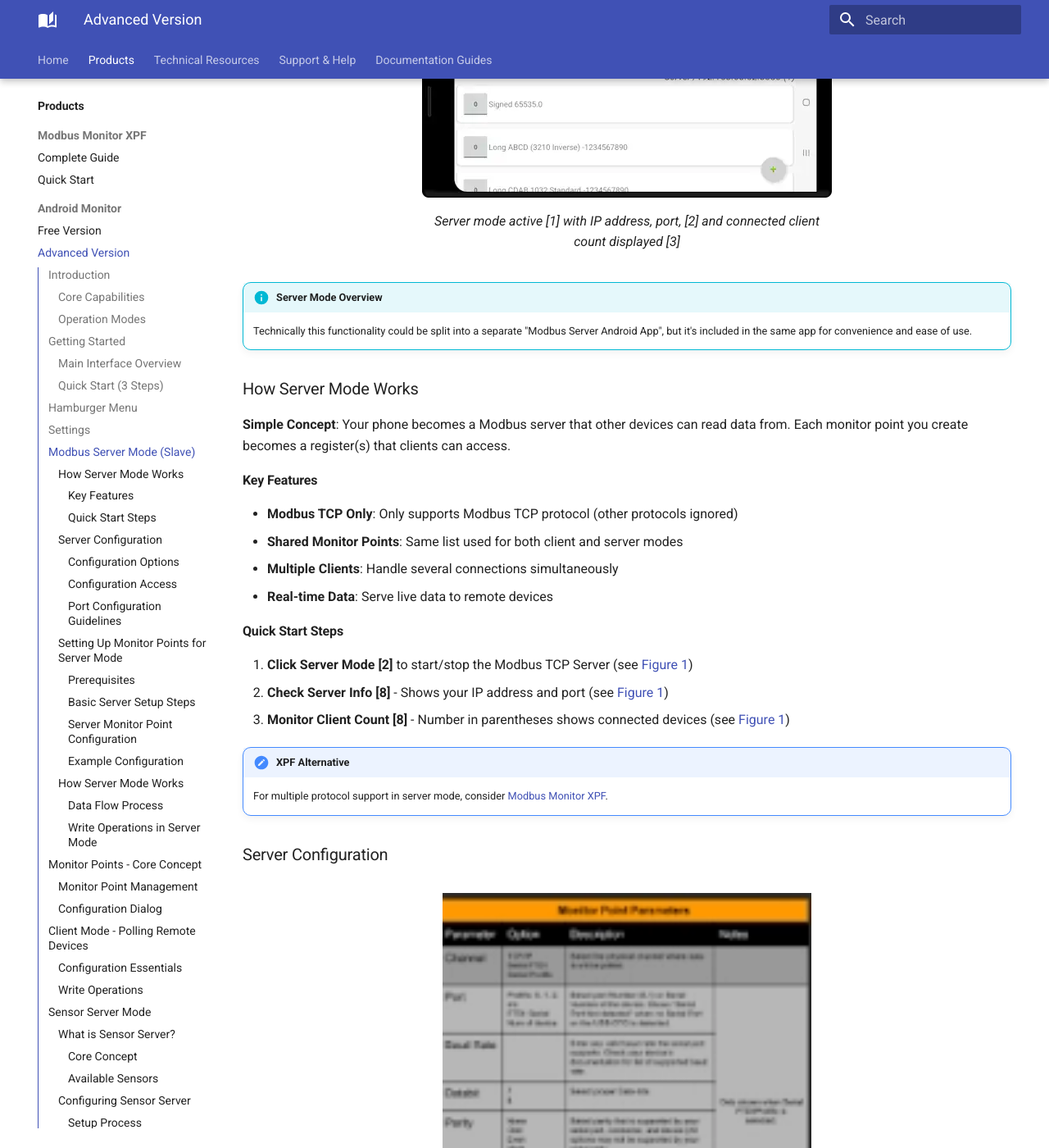
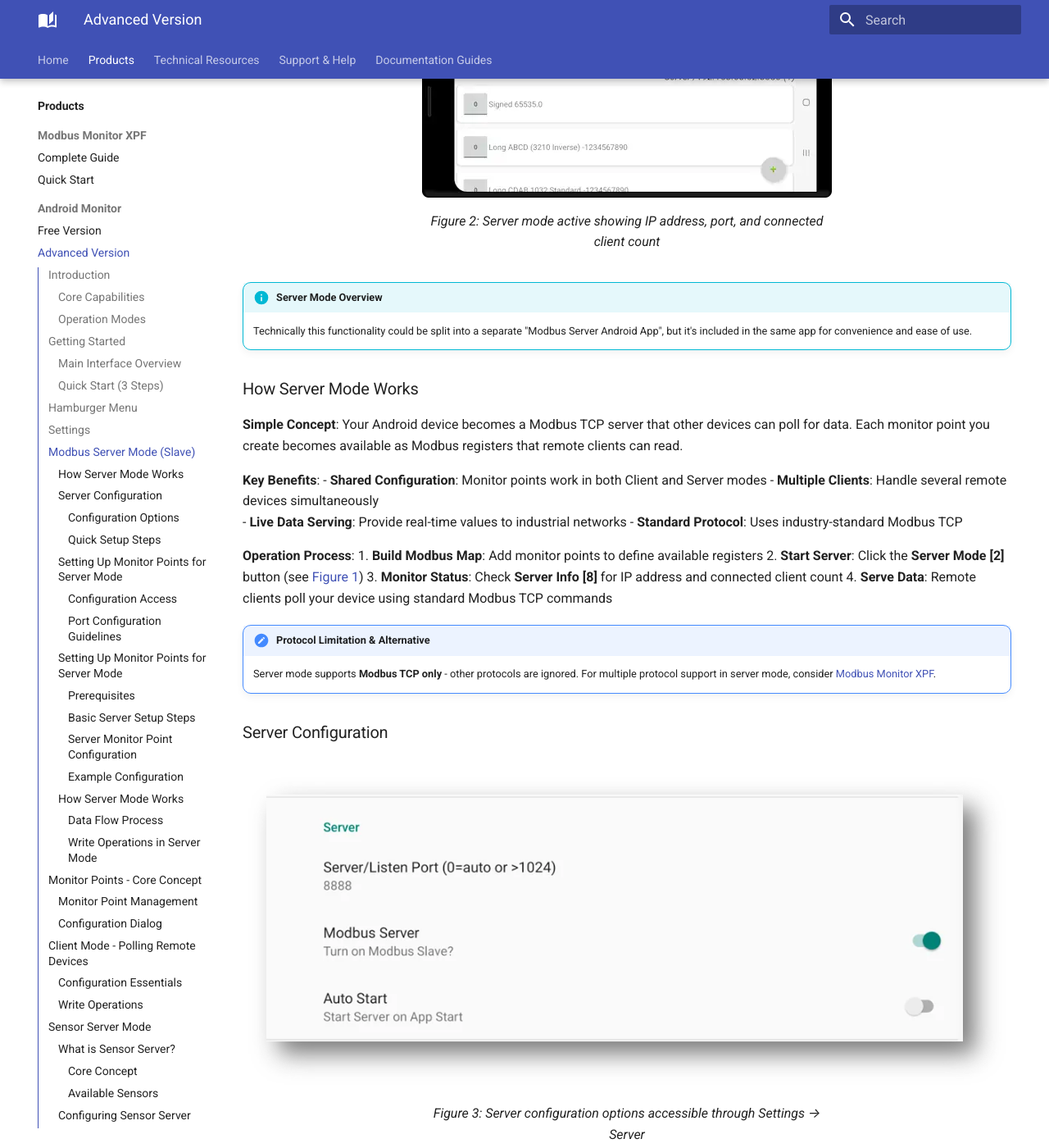
Before and after one commit to Modbus-Monitor/docs, an MkDocs documentation site: the page built from docs/products/android/advanced-guide.md, in a window 1280 px wide and 1400 px high, scrolled down 5854 px. Shown: the whole window at 82% size. Built offline with MkDocs 1.6.1 and Material for MkDocs 9.7.7, drawn with Linux system fonts in a browser that asks for light colours; the version menu is left out; some of the changed text lies outside the part shown.

Commit message:
server mode added

````diff
--- a/docs/products/android/advanced-guide.md
+++ b/docs/products/android/advanced-guide.md
@@ -282,7 +282,7 @@ Turn your Android device into a **Modbus TCP Server** that other devices can pol
 
 <figure markdown>
   ![Modbus Server Mode Interface](../../assets/screenshots/android-advanced/mma-server-main.webp){ width="500" }
-  <figcaption>Server mode active [1] with IP address, port, [2] and connected client count displayed [3]</figcaption>
+  <figcaption>Figure 2: Server mode active showing IP address, port, and connected client count</figcaption>
 </figure>
 
 !!! info "Server Mode Overview"
@@ -290,27 +290,28 @@ Turn your Android device into a **Modbus TCP Server** that other devices can pol
 
 ### How Server Mode Works
 
-**Simple Concept**: Your phone becomes a Modbus server that other devices can read data from. Each monitor point you create becomes a register(s) that clients can access.
+**Simple Concept**: Your Android device becomes a Modbus TCP server that other devices can poll for data. Each monitor point you create becomes available as Modbus registers that remote clients can read.
 
-#### Key Features
-- **Modbus TCP Only**: Only supports Modbus TCP protocol (other protocols ignored)
-- **Shared Monitor Points**: Same list used for both client and server modes
-- **Multiple Clients**: Handle several connections simultaneously
-- **Real-time Data**: Serve live data to remote devices
+**Key Benefits**:
+- **Shared Configuration**: Monitor points work in both Client and Server modes
+- **Multiple Clients**: Handle several remote devices simultaneously
+- **Live Data Serving**: Provide real-time values to industrial networks
+- **Standard Protocol**: Uses industry-standard Modbus TCP
 
-#### Quick Start Steps
-1. **Click Server Mode [2]** to start/stop the Modbus TCP Server (see [Figure 1](#figure-1))
-2. **Check Server Info [8]** - Shows your IP address and port (see [Figure 1](#figure-1))
-3. **Monitor Client Count [8]** - Number in parentheses shows connected devices (see [Figure 1](#figure-1))
+**Operation Process**:
+1. **Build Modbus Map**: Add monitor points to define available registers
+2. **Start Server**: Click the **Server Mode [2]** button (see [Figure 1](#figure-1))
+3. **Monitor Status**: Check **Server Info [8]** for IP address and connected client count
+4. **Serve Data**: Remote clients poll your device using standard Modbus TCP commands
 
-!!! note "XPF Alternative"
-    For multiple protocol support in server mode, consider [Modbus Monitor XPF](https://quantumbitsolutions.com/windows-xpf-monitor/).
+!!! note "Protocol Limitation & Alternative"
+    Server mode supports **Modbus TCP only** - other protocols are ignored. For multiple protocol support in server mode, consider [Modbus Monitor XPF](https://quantumbitsolutions.com/windows-xpf-monitor/).
 
 ### Server Configuration
 
 <figure markdown>
-  ![Server Configuration Settings](../../assets/screenshots/android-advanced/server-configuration.webp){ width="450" }
-  <figcaption>Figure 3: Server configuration settings accessible through Main Menu → Settings → Server</figcaption>
+  ![Server Configuration Settings](../../assets/screenshots/android-advanced/server-config.webp)
+  <figcaption>Figure 3: Server configuration options accessible through Settings → Server</figcaption>
 </figure>
 
 **Access**: **[Hamburger Menu [1]](#hamburger-menu) → Settings → Server** (see [Settings](#settings) section for complete configuration reference)
@@ -318,10 +319,35 @@ Turn your Android device into a **Modbus TCP Server** that other devices can pol
 #### Configuration Options
 
 | Setting | Description | Default |
-|---------|-------------|---------||
+|---------|-------------|---------|
 | **Server/Listen Port** | Port number for server operation | 8888 |
 | **Modbus Server** | Show/hide Server icon on main window | Enabled |
 | **Auto Start** | Automatically start server when app launches | Disabled |
+
+#### Quick Setup Steps
+
+**Step 1: Configure Port Settings**
+- Navigate to **[Hamburger Menu [1]](#hamburger-menu) → Settings → Server**
+- Set **Server Port** (recommended: 8888 for non-rooted devices)
+- Enable **Modbus Server** switch to show server icon on main interface
+
+**Step 2: Port Selection Guidelines**
+- **Port 502**: Standard Modbus port, requires rooted Android device
+- **Port 8888**: Recommended default for most Android devices
+- **Ports > 1024**: Safe choices for non-rooted devices
+- **Port "0"**: Auto-select (⚠️ may cause network conflicts)
+
+**Step 3: Add Monitor Points**
+- At least one monitor point required to start server
+- Click **(+)** to add new monitor point
+- Configure for server mode (see [Monitor Point Setup](#setting-up-monitor-points-for-server-mode) below)
+
+!!! warning "Port Conflicts"
+    Research existing network devices before selecting a port. For example, Port 5060 can interfere with VoIP services. Choose ports above 1024 for non-rooted devices to avoid system conflicts.
+
+### Setting Up Monitor Points for Server Mode
+
+The second setup step is to turn on the Server feature so it can be started. This can be done by checking the “Modbus Server?” option under the Preferences screen. Turning this feature on will place the familiar “server icon” on the icon bar. The Server Icon is the only way to turn the Server communication on.
 
 !!! tip "Auto Start Feature"
     Enable "Auto Start" to automatically begin server operation when the app launches. This is useful for dedicated server deployments where the Android device serves as a permanent Modbus TCP server.
@@ -396,17 +421,20 @@ During testing, certain ports caused issues with other network services:
 - **Port**: Server uses port from Settings configuration
 
 !!! warning "Address Translation Required"
-    The address field uses **Modbus Protocol format**, not PLC addressing. For address translation help, see the [6-Digit Addressing Guide](../../guides/6-digit-addressing.md).
+    The address field uses **Modbus Protocol format**, not PLC addressing. For complete address translation help, see the [6-Digit Addressing Guide](../../guides/6-digit-addressing.md).
 
 #### Example Configuration
+**5 Float Values Server Setup**:
 ```yaml
-Server Setup Example:
+Server Monitor Point:
   Protocol: Modbus TCP
-  Address: 0 (PLC Address 40001)
-  Count: 10 (for 5 float values × 2 words/float)
-  Function: 3 (Holding Registers)
+  Address: 400001 (using 6-digit format for holding register 1)
+  Count: 10 (5 floats × 2 words each)
   Data Type: Float
 ```
+
+!!! tip "6-Digit Address Format"
+    This example uses **400001** in 6-digit format. Use the [6-Digit Addressing Guide](../../guides/6-digit-addressing.md) to convert between different addressing formats and understand register types.
 
 ### How Server Mode Works
 
````
Also changed, not shown: other parts of docs/products/android/advanced-guide.md (+12 -15 lines), docs/assets/screenshots/android-advanced/server-config.webp (added), docs/assets/screenshots/android-advanced/server.webp (added).
